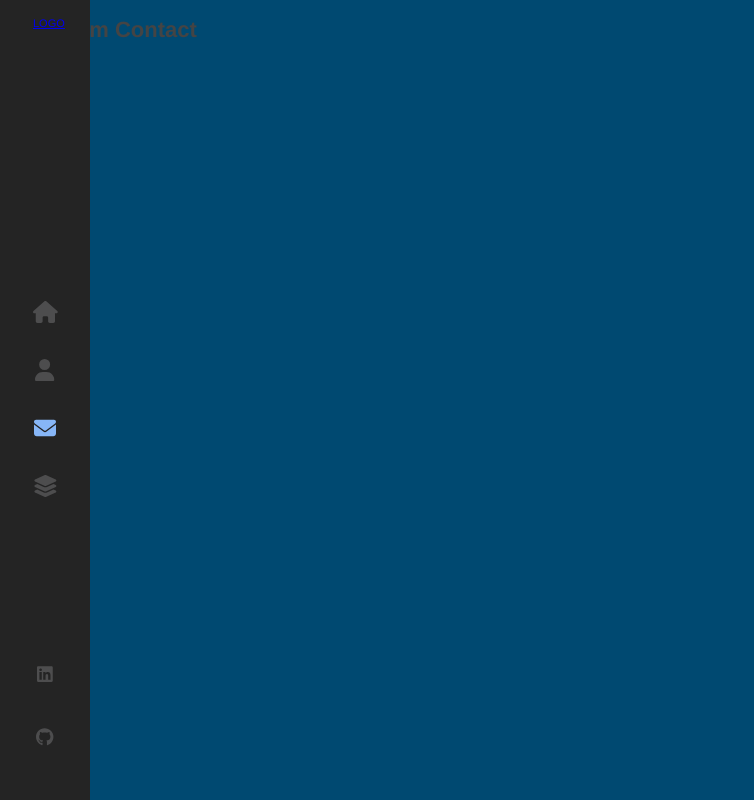
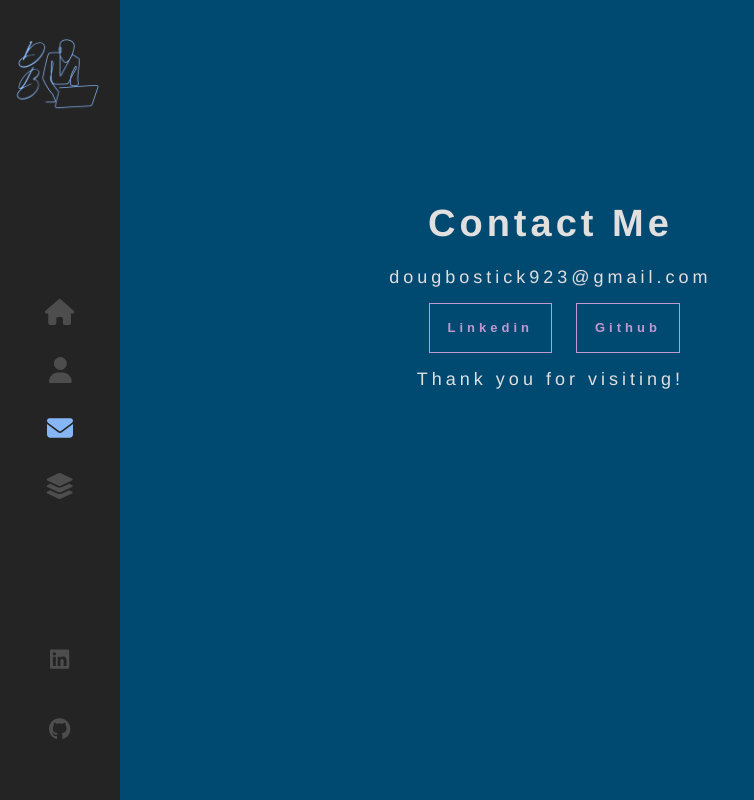
Before and after one commit to dougbostick/portfolio_og, a React (Create React App) app: page /contact in a window 1280 px wide. Shown: the whole page, without its empty margins (0-754 px from the left). Built offline with nearby package versions, Linux system fonts and the light colour scheme.

Commit message:
finished contact, added new logo, finished home page

```diff
--- a/src/assets/variables.scss
+++ b/src/assets/variables.scss
@@ -1,5 +1,5 @@
 $lightBlue: #87b6f7;
 $purple: #c199cf;
-$white: #cecaca;
+$white: #e2dfdf;
 $icon: #4d4d4e;
 $black: #242424;
--- a/src/components/Contact/index.js
+++ b/src/components/Contact/index.js
@@ -2,8 +2,29 @@ import './index.scss';
 
 const Contact = () => {
   return (
-    <div>
-      <h1>Hello from Contact</h1>
+    <div className="container contact-page">
+      <div className="text-zone-contact">
+        <h1>Contact Me</h1>
+        <div>dougbostick923@gmail.com</div>
+        <div className="button-div-contact second">
+          <a
+            href="https://www.linkedin.com/in/doug-bostick/"
+            className="flat-button"
+            alt="linkedin"
+          >
+            Linkedin
+          </a>
+          <a
+            href="https://github.com/dougbostick"
+            className="flat-button"
+            alt="github"
+          >
+            Github
+          </a>
+        </div>
+
+        <div className="last">Thank you for visiting!</div>
+      </div>
     </div>
   );
 };
--- a/src/components/Contact/index.scss
+++ b/src/components/Contact/index.scss
@@ -1 +1,50 @@
 @import '../../assets/variables';
+
+.text-zone-contact {
+  position: absolute;
+  text-align: center;
+  left: 13%;
+  top: 20%;
+  transform: trasnlateY(-50%);
+  width: 60%;
+  max-height: 90%;
+  color: $white;
+  line-height: 28px;
+  font-size: 18px;
+  font-weight: 400;
+  letter-spacing: 4px;
+  h1 {
+    font-size: 38px;
+  }
+
+  .button-div-contact {
+    display: flex;
+    justify-content: center;
+    width: 65%;
+    margin-left: 18%;
+
+    a {
+      margin: 12px;
+    }
+  }
+
+  .flat-button {
+    color: $purple;
+    font-size: 13px;
+    font-weight: 600;
+    letter-spacing: 4px;
+    font-family: sans-serif;
+    text-decoration: none;
+    padding: 10px 18px;
+    border: 1px solid $purple;
+    margin-top: 25px;
+    float: left;
+    animation: fadeIn 1s 1s backwards;
+    white-space: nowrap;
+
+    &:hover {
+      background: $purple;
+      color: $icon;
+    }
+  }
+}
--- a/src/components/Home/index.js
+++ b/src/components/Home/index.js
@@ -1,9 +1,14 @@
 import './index.scss';
 import { Link } from 'react-router-dom';
+import logo from '../../assets/images/logo.png';
+import biglogo from '../../assets/images/biglogo.png';
 
 const Home = () => {
   return (
     <div className="container home-page">
+      <div className="large-logo">
+        <img src={biglogo} alt="large-logo" />
+      </div>
       <div className="text-zone">
         <h1>
           <span className="first">Hello,</span>
--- a/src/components/Home/index.scss
+++ b/src/components/Home/index.scss
@@ -54,7 +54,7 @@
       border: 1px solid $purple;
       margin-top: 25px;
       float: left;
-      animation: fadeIn 1s 2s backwards;
+      animation: fadeIn 1s 2.2s backwards;
       white-space: nowrap;
 
       &:hover {
--- a/src/components/Layout/index.scss
+++ b/src/components/Layout/index.scss
@@ -23,13 +23,20 @@
   transform-style: preserve-3d;
   animation: fadeIn 1s forwards;
   animation-delay: 0.3s;
+
+  .large-logo {
+    position: absolute;
+    left: 55%;
+    top: 5%;
+    // bottom: 35%;
+  }
 }
 
 .project-list {
-  height: 100vh;
+  height: 120vh;
   display: flex;
   flex-direction: column;
-  justify-content: space-between;
+  justify-content: space-around;
   // overflow: scroll;
 }
 
@@ -40,4 +47,9 @@
   color: $white;
   left: 15%;
   top: 5%;
+
+  h1 {
+    font-size: 28px;
+    letter-spacing: 4px;
+  }
 }
--- a/src/components/Projects/index.scss
+++ b/src/components/Projects/index.scss
@@ -11,13 +11,15 @@
   padding-left: 12px;
   width: 55%;
   margin: 16px;
+  // height: 120vh;
 
   .project-description {
-    width: 40%;
-
+    width: 70%;
+    // height: 100vh;
     p {
       font-weight: 400;
       letter-spacing: 1px;
+      font-size: 16px;
     }
 
     a {
--- a/src/components/Sidebar/index.js
+++ b/src/components/Sidebar/index.js
@@ -8,12 +8,13 @@ import {
   faUser,
   faLayerGroup,
 } from '@fortawesome/free-solid-svg-icons';
+import logo from '../../assets/images/logo.png';
 
 const Sidebar = () => {
   return (
     <div className="nav-bar">
-      <Link className="logo" to="/">
-        <>LOGO</>
+      <Link to="/">
+        <img src={logo} alt="logo" className="logo" />
       </Link>
       <nav>
         <NavLink
--- a/src/components/Sidebar/index.scss
+++ b/src/components/Sidebar/index.scss
@@ -2,7 +2,7 @@
 
 .nav-bar {
   background: $black;
-  width: 90px;
+  width: 120px;
   height: 100%;
   position: absolute;
   top: 0;
@@ -12,7 +12,7 @@
   .logo {
     display: block;
     padding: 8px 0;
-    width: 24px;
+    width: 100%;
     height: auto;
     margin: 8px auto;
   }
@@ -26,7 +26,7 @@
     margin-top: -120px;
     width: 100%;
     a {
-      font-size: 22px;
+      font-size: 26px;
       color: $icon;
       display: block;
       line-height: 50px;
@@ -52,7 +52,7 @@
 
       &::after {
         content: '';
-        font-size: 12px;
+        font-size: 16px;
         letter-spacing: 2px;
         position: absolute;
         bottom: 0;
@@ -113,7 +113,7 @@
         padding: 7px 0;
         color: $icon;
         display: block;
-        font-size: 18px;
+        font-size: 22px;
         line-height: 26px;
         &:hover svg {
           color: $lightBlue;
```
Also changed, not shown: src/assets/images/biglogo.png (added), src/assets/images/logo.png (added).
